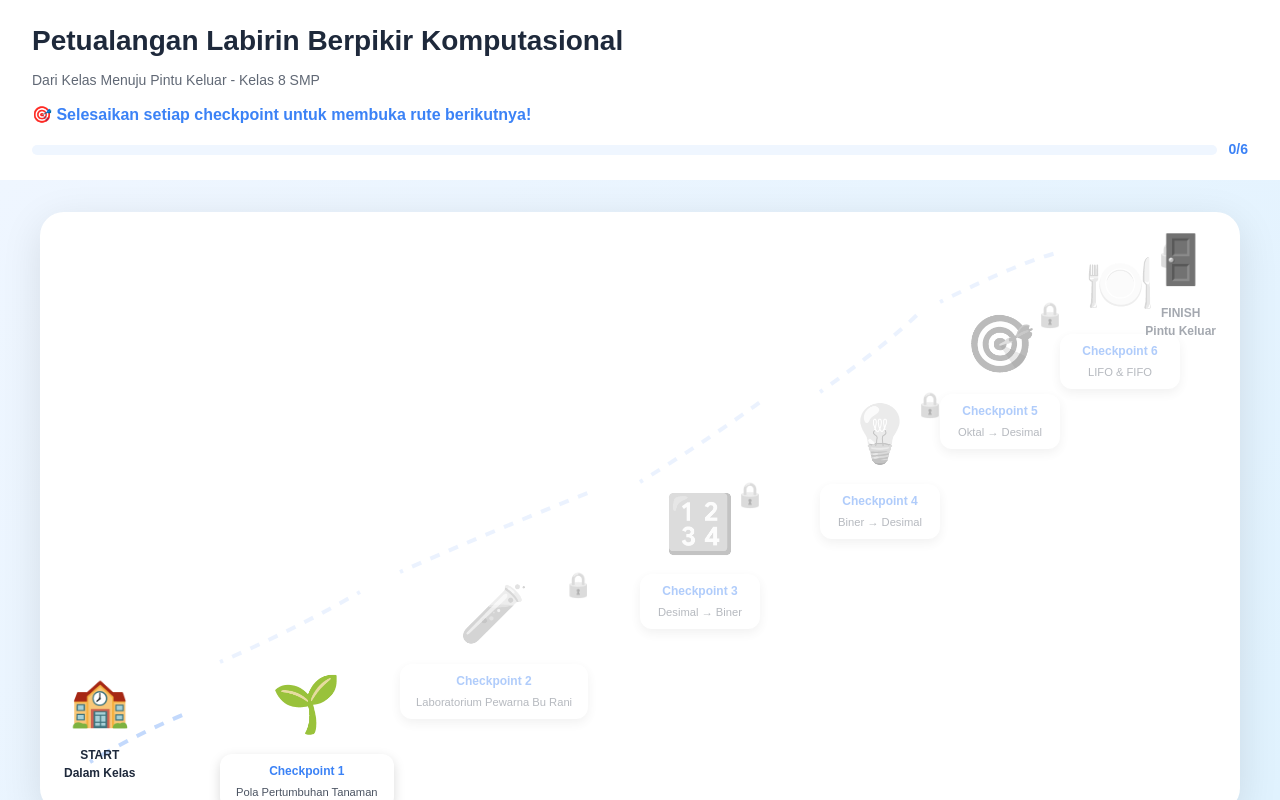
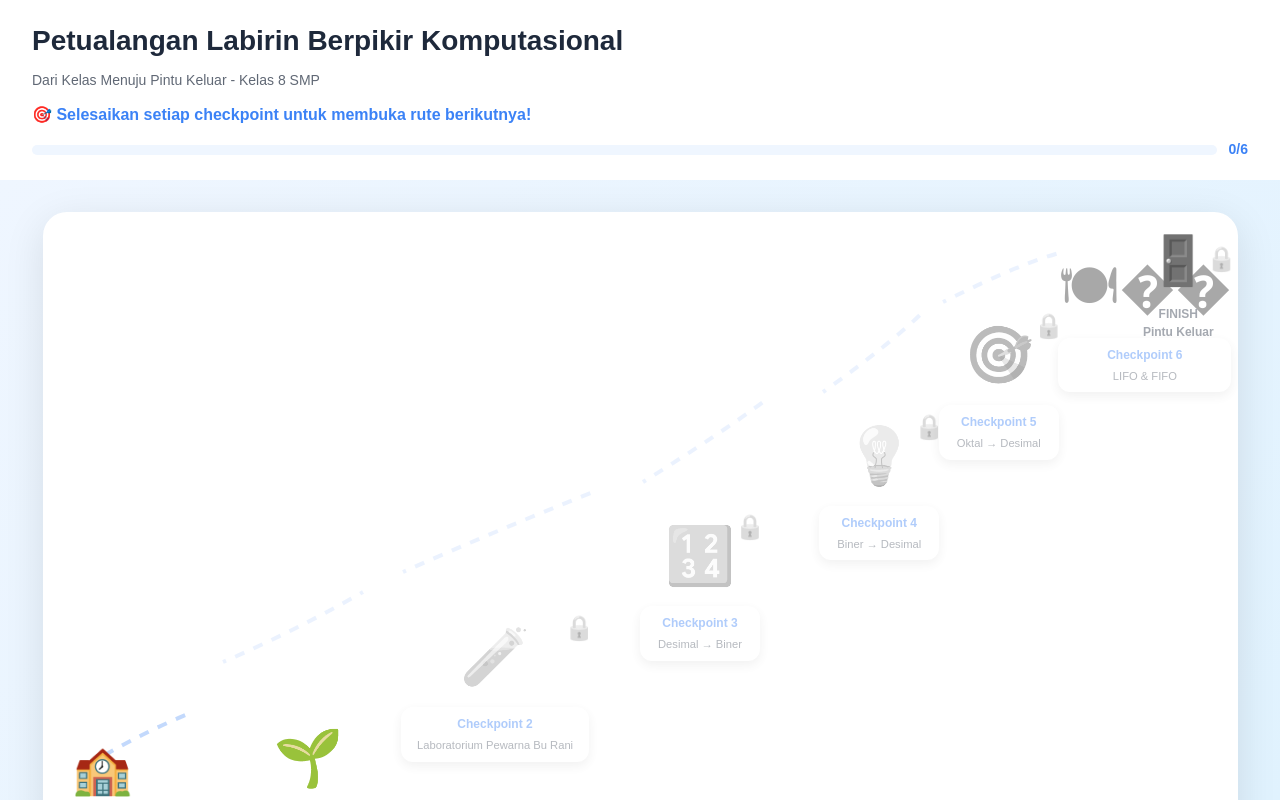
Before and after one commit to RusdiyanaDewiNoor/kuis_kelas8, a plain HTML site: page index.html in a window 1280 px wide. Drawn offline with nearby package versions, Linux system fonts and the light colour scheme.

Commit message:
Update index.html

```diff
--- a/index.html
+++ b/index.html
@@ -185,7 +185,7 @@
         ],
         tanamanAwal: "Kertas putih polos tanpa efek",
         percobaan: [
-          { nama: "Percobaan 1", gelas: "A + B + C", hasil: "🔴 Warna merah + 🔵 Warna biru + ⭐ Berkilau" },
+          { nama: "Percobaan 1", gelas: "A + B + C", hasil: "����� Warna merah + 🔵 Warna biru + ⭐ Berkilau" },
           { nama: "Percobaan 2", gelas: "A + D + E", hasil: "🔴 Warna merah + 🟡 Warna kuning + 🌀 Efek spiral" },
           { nama: "Percobaan 3", gelas: "C + D + F", hasil: "⭐ Berkilau + 🟡 Warna kuning" }
         ],
@@ -308,7 +308,7 @@
       },
       {
         id: "cp6",
-        icon: "🍽️",
+        icon: "🍽��",
         title: "Checkpoint 6: Struktur Data",
         subtitle: "LIFO & FIFO",
         position: { x: 85, y: 5 },
@@ -412,7 +412,7 @@
           </header>
 
           <main class="flex-1 overflow-auto p-8" style="background: linear-gradient(135deg, ${backgroundColor} 0%, #e0f2fe 100%);">
-            <div style="max-width: 1200px; margin: 0 auto; position: relative; height: 600px; background-color: ${surfaceColor}; border-radius: 24px; padding: 40px; box-shadow: 0 10px 40px rgba(0,0,0,0.1);">
+            <div style="width: 1195px; margin: 0 auto; position: relative; height: 672px; background-color: ${surfaceColor}; border-radius: 24px; padding: 40px; box-shadow: 0 10px 40px rgba(0,0,0,0.1);">
 
               <svg style="position: absolute; top: 0; left: 0; width: 100%; height: 100%; pointer-events: none;">
                 <path d="M 50 550 Q 100 520, 150 500" stroke="${primaryColor}" stroke-width="4" fill="none" class="path-line" opacity="0.3"/>
@@ -575,7 +575,7 @@
             <p style="font-size: ${baseSize}px; font-weight: 600; color: ${textColor}; margin-bottom: 8px;">📄 Material Awal:</p>
             <p style="font-size: ${baseSize * 0.9}px; color: ${textColor}; margin-bottom: 20px;">${checkpoint.tanamanAwal}</p>
 
-            <p style="font-size: ${baseSize}px; font-weight: 600; color: ${textColor}; margin-bottom: 12px;">🧪 Percobaan:</p>
+            <p style="font-size: ${baseSize}px; font-weight: 600; color: ${textColor}; margin-bottom: 12px;">���� Percobaan:</p>
             ${checkpoint.percobaan.map((p, i) => `
               <div style="background-color: white; padding: 12px; border-radius: 8px; margin-bottom: 10px; border-left: 3px solid ${primaryColor};">
                 <p style="font-size: ${baseSize * 0.875}px; font-weight: 700; color: ${primaryColor}; margin-bottom: 6px;">${p.nama}</p>
@@ -1073,5 +1073,5 @@
 
     init();
   </script>
- <script>(function(){function c(){var b=a.contentDocument||a.contentWindow.document;if(b){var d=b.createElement('script');d.innerHTML="window.__CF$cv$params={r:'9b6047bce6084083',t:'MTc2NzA4NDUyOC4wMDAwMDA='};var a=document.createElement('script');a.nonce='';a.src='/cdn-cgi/challenge-platform/scripts/jsd/main.js';document.getElementsByTagName('head')[0].appendChild(a);";b.getElementsByTagName('head')[0].appendChild(d)}}if(document.body){var a=document.createElement('iframe');a.height=1;a.width=1;a.style.position='absolute';a.style.top=0;a.style.left=0;a.style.border='none';a.style.visibility='hidden';document.body.appendChild(a);if('loading'!==document.readyState)c();else if(window.addEventListener)document.addEventListener('DOMContentLoaded',c);else{var e=document.onreadystatechange||function(){};document.onreadystatechange=function(b){e(b);'loading'!==document.readyState&&(document.onreadystatechange=e,c())}}}})();</script></body>
+ <script>(function(){function c(){var b=a.contentDocument||a.contentWindow.document;if(b){var d=b.createElement('script');d.innerHTML="window.__CF$cv$params={r:'9b60635896b74acd',t:'MTc2NzA4NTY1OS4wMDAwMDA='};var a=document.createElement('script');a.nonce='';a.src='/cdn-cgi/challenge-platform/scripts/jsd/main.js';document.getElementsByTagName('head')[0].appendChild(a);";b.getElementsByTagName('head')[0].appendChild(d)}}if(document.body){var a=document.createElement('iframe');a.height=1;a.width=1;a.style.position='absolute';a.style.top=0;a.style.left=0;a.style.border='none';a.style.visibility='hidden';document.body.appendChild(a);if('loading'!==document.readyState)c();else if(window.addEventListener)document.addEventListener('DOMContentLoaded',c);else{var e=document.onreadystatechange||function(){};document.onreadystatechange=function(b){e(b);'loading'!==document.readyState&&(document.onreadystatechange=e,c())}}}})();</script></body>
 </html>
```
